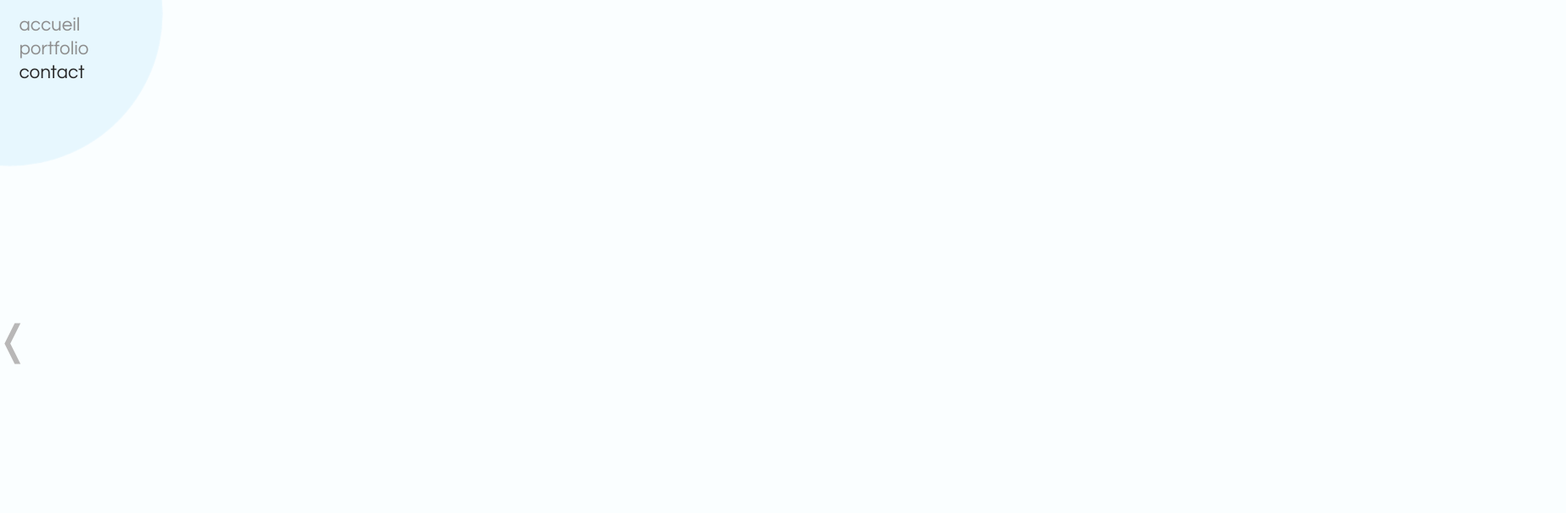
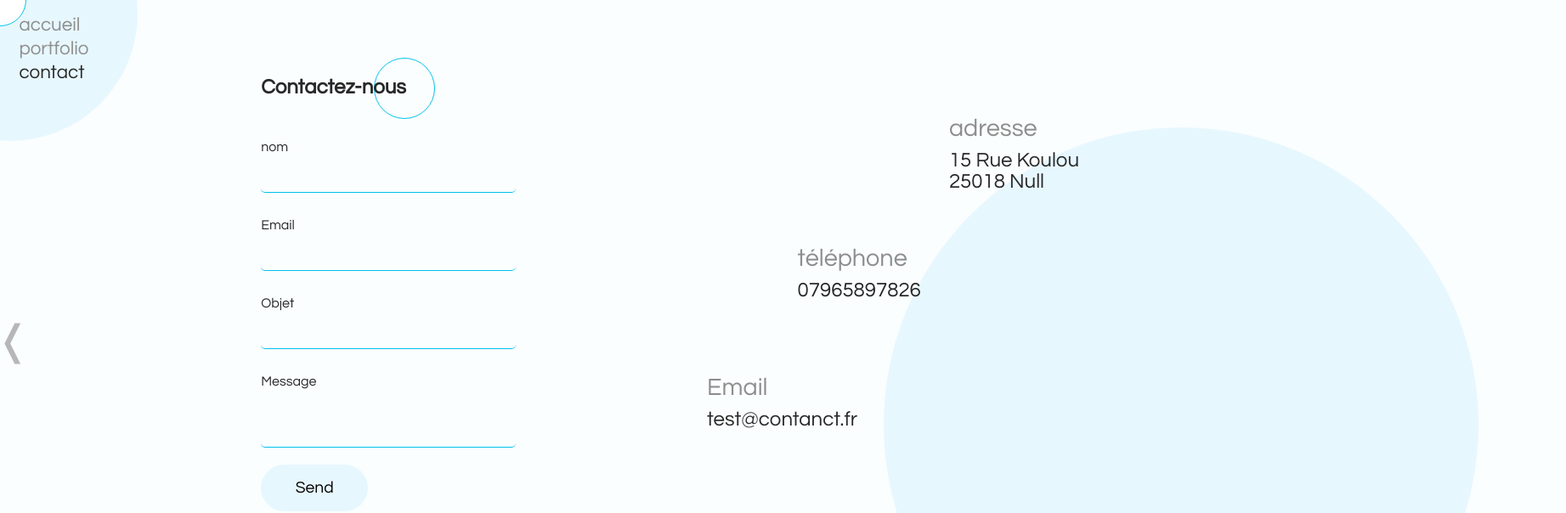
Before and after one commit to theo-m14/site-vitrine-react, a React (Create React App) app: page /contact in a window 1280 px wide. Shown: the top 604 px of the page at 85% size, 1843 px wide, since content can reach past the window. Built offline with nearby package versions, Linux system fonts and the light colour scheme; no server answers.

Commit message:
page contact

```diff
--- a/package.json
+++ b/package.json
@@ -3,11 +3,13 @@
   "version": "0.1.0",
   "private": true,
   "dependencies": {
+    "@emailjs/browser": "^3.6.2",
     "@testing-library/jest-dom": "^5.16.4",
     "@testing-library/react": "^13.2.0",
     "@testing-library/user-event": "^14.1.1",
     "framerjs": "^3.0.0",
     "react": "^18.1.0",
+    "react-copy-to-clipboard": "^5.1.0",
     "react-dom": "^18.1.0",
     "react-router-dom": "^6.3.0",
     "react-scripts": "^5.0.1",
--- /dev/null
+++ b/src/components/ContactForm.js
@@ -0,0 +1,70 @@
+import React, { useRef } from "react";
+import { init } from "@emailjs/browser";
+import emailjs from "@emailjs/browser";
+init(process.env.PUBLIC_KEY);
+
+const ContactForm = () => {
+  const form = useRef();
+  let formMessage;
+  const sendEmail = (e) => {
+    e.preventDefault();
+
+    emailjs
+      .sendForm(
+        "service_6fhdwb4",
+        "template_ka1zo2f",
+        form.current,
+        process.env.REACT_APP_PUBLIC_KEY
+      )
+      .then(
+        (result) => {
+          console.log(result.text);
+          form.current.reset();
+          formMessage = document.querySelector(".form-message p");
+          formMessage.innerText = "Message envoyé";
+          formMessage.classList.add("success");
+          setTimeout(() => {
+            formMessage.classList.remove("success");
+            formMessage.innerText = "";
+          }, 2000);
+        },
+        (error) => {
+          console.log(error.text);
+          formMessage.innerText = "Une erreur est survenue veuillez réessayer";
+          formMessage.classList.add("error");
+          setTimeout(() => {
+            formMessage.classList.remove("error");
+            formMessage.innerText = "";
+          }, 2000);
+        }
+      );
+  };
+
+  return (
+    <div className="form-container">
+      <h2>Contactez-nous</h2>
+      <form ref={form} onSubmit={sendEmail} className="form-content">
+        <label>nom</label>
+        <input type="text" name="name" required autoComplete="off" id="name" />
+        <label>Email</label>
+        <input
+          type="email"
+          name="email"
+          required
+          autoComplete="off"
+          id="mail"
+        />
+        <label>Objet</label>
+        <input type="text" name="object" required autoComplete="off" />
+        <label>Message</label>
+        <textarea name="message" required autoComplete="off" id="mess" />
+        <input type="submit" value="Send" className="hover button" />
+      </form>
+      <div className="form-message">
+        <p></p>
+      </div>
+    </div>
+  );
+};
+
+export default ContactForm;
--- a/src/pages/Contact.js
+++ b/src/pages/Contact.js
@@ -1,13 +1,66 @@
 import React from "react";
 import Button from "../components/Button";
 import Navigation from "../components/Navigation";
+import Mouse from "../components/Mouse";
+import ContactForm from "../components/ContactForm";
+import { CopyToClipboard } from "react-copy-to-clipboard";
+import SocialNetwork from "../components/SocialNetwork";
 
 const Contact = () => {
   return (
-    <div>
-      <Navigation />
-      <Button left={"/projet4"} />
-    </div>
+    <main>
+      <Mouse />
+      <div className="contact">
+        <Navigation />
+        <ContactForm />
+        <div className="contact-infos">
+          <div className="address">
+            <div className="content">
+              <h4>adresse</h4>
+              <p>15 Rue Koulou</p>
+              <p>25018 Null</p>
+            </div>
+          </div>
+          <div className="phone">
+            <div className="content">
+              <h4>téléphone</h4>
+              <CopyToClipboard text="07965897826">
+                <p
+                  style={{ cursor: "pointer" }}
+                  className="clipboard"
+                  onClick={() => {
+                    alert("téléphone copié");
+                  }}
+                >
+                  07965897826
+                </p>
+              </CopyToClipboard>
+            </div>
+          </div>
+          <div className="email">
+            <div className="content">
+              <h4>Email</h4>
+              <CopyToClipboard text="test@contanct.fr" className="hover">
+                <p
+                  style={{ cursor: "pointer" }}
+                  className="clipboard"
+                  onClick={() => {
+                    alert("téléphone copié");
+                  }}
+                >
+                  test@contanct.fr
+                </p>
+              </CopyToClipboard>
+            </div>
+          </div>
+          <SocialNetwork />
+          <div className="credits">
+            <p>Cours de From Scratch Site Vitrine</p>
+          </div>
+        </div>
+        <Button left={"/projet4"} />
+      </div>
+    </main>
   );
 };
 
```
Also changed, not shown: 2 other files (tests, documents, lock files or other folders).
